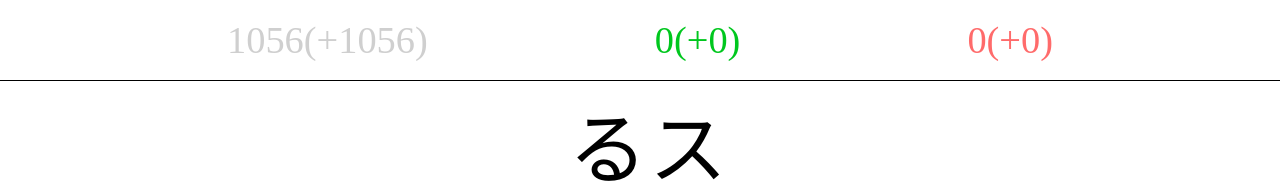
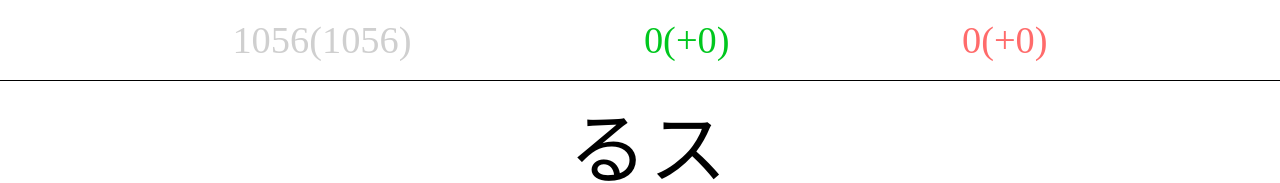
Before and after one commit to akimasa-l/morokoshi-kobun, a website: page public/index.html in a window 1280 px wide. Shown: the top 183 px of the page. Drawn offline with Linux system fonts and the light colour scheme.

Commit message:
Update index.html

```diff
--- a/public/index.html
+++ b/public/index.html
@@ -181,7 +181,7 @@
             }
             const title = document.querySelector('.title');
             title.innerHTML = `
-                <div class="yet">${yet}(+${yet-yet_before})</div>
+                <div class="yet">${yet}(${yet-yet_before})</div>
                 <div class="correct">${correct}(+${correct-correct_before})</div>
                 <div class="wrong">${wrong}(+${wrong-wrong_before})</div>
                 `;
```
